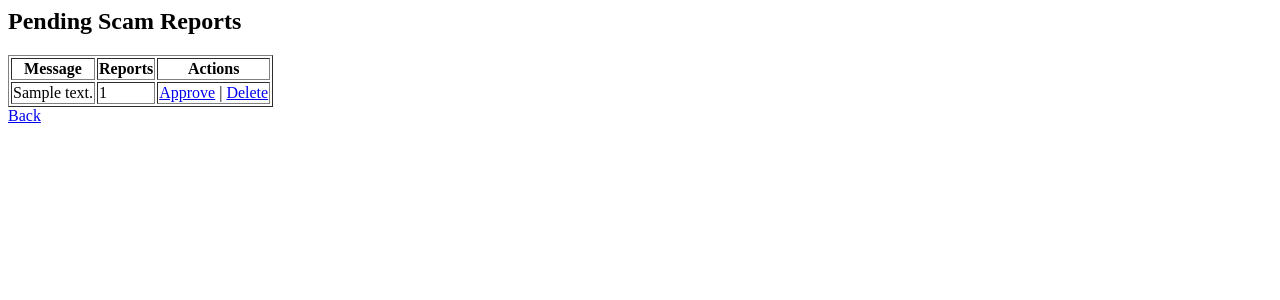
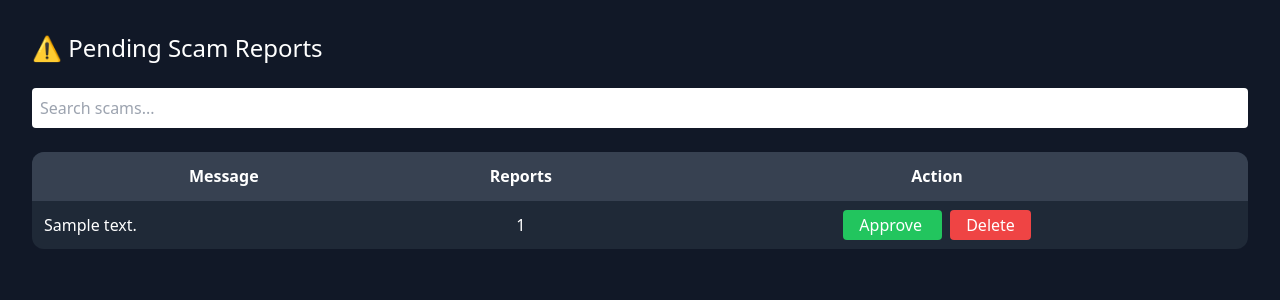
Before and after one commit to Mkumar262006/ai-fraud-message-detector, a Flask app: page /admin/pending in a window 1280 px wide. Shown: the top 300 px of the page. Run offline with Flask 3, Linux system fonts and the light colour scheme; tables that the repository leaves empty hold one stand-in row (values such as "Sample post"); some libraries are stand-ins or nearby versions.

Commit message:
Update pending.html

```diff
--- a/templates/pending.html
+++ b/templates/pending.html
@@ -1,24 +1,43 @@
-<h2>Pending Scam Reports</h2>
+<!DOCTYPE html>
+<html>
+<head>
+<script src="https://cdn.tailwindcss.com"></script>
+</head>
 
-<table border="1">
-<tr>
-    <th>Message</th>
-    <th>Reports</th>
-    <th>Actions</th>
+<body class="bg-gray-900 text-white p-8">
+
+<h1 class="text-2xl mb-6">⚠️ Pending Scam Reports</h1>
+
+<input id="search" placeholder="Search scams..."
+class="p-2 rounded text-black mb-6 w-full"/>
+
+<table class="w-full bg-gray-800 rounded-xl overflow-hidden">
+<tr class="bg-gray-700">
+<th class="p-3">Message</th>
+<th>Reports</th>
+<th>Action</th>
 </tr>
 
 {% for msg, count in data %}
-<tr>
-    <td>{{ msg }}</td>
-    <td>{{ count }}</td>
-    <td>
-        <a href="/admin/approve?msg={{ msg }}">Approve</a>
-        |
-        <a href="/admin/delete?msg={{ msg }}">Delete</a>
-    </td>
+<tr class="border-t border-gray-700">
+<td class="p-3">{{ msg }}</td>
+<td class="text-center">{{ count }}</td>
+
+<td class="space-x-2 text-center">
+<a href="/admin/approve?msg={{ msg }}"
+class="bg-green-500 px-4 py-1 rounded">
+Approve
+</a>
+
+<a href="/admin/delete?msg={{ msg }}"
+class="bg-red-500 px-4 py-1 rounded">
+Delete
+</a>
+</td>
 </tr>
 {% endfor %}
 
 </table>
 
-<a href="/admin">Back</a>
+</body>
+</html>
```
